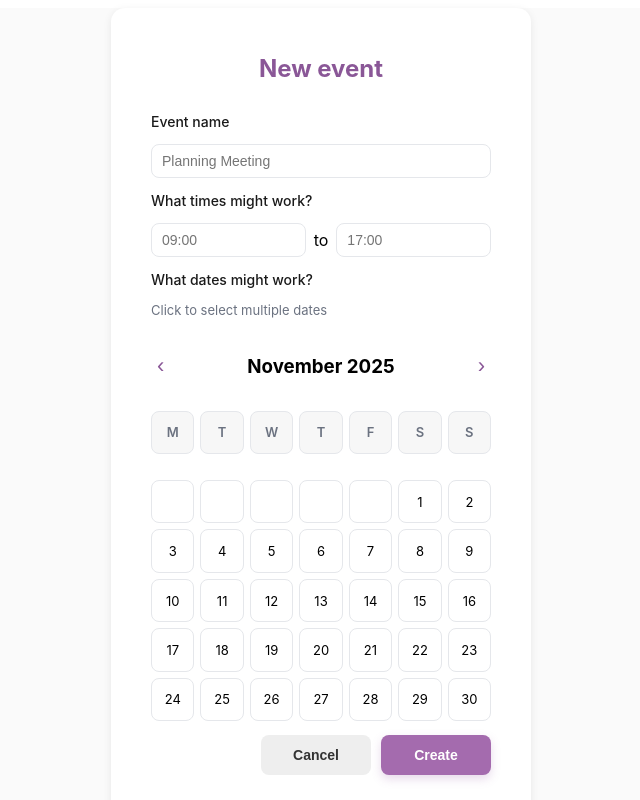
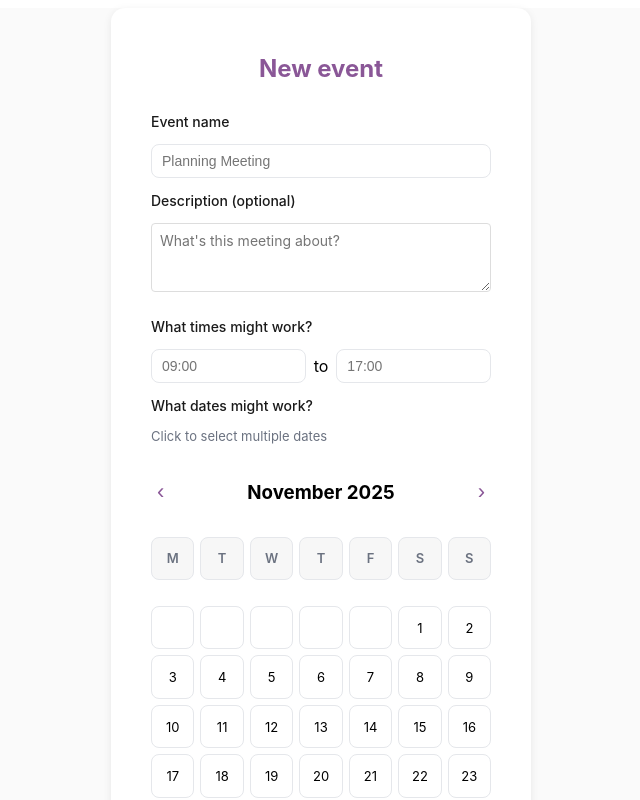
Before and after one commit to emirkaan5/when3meet-front, a React (Vite) app: page /create in a window 1280 px wide. Shown: the top 800 px of the page, without its empty margins (319-959 px from the left). Built offline with nearby package versions, Linux system fonts and the light colour scheme.

Commit message:
Enhance CreateEvent with description and async handling
Added a description field to the event creation form and modified the create function to handle asynchronous operations and save the event to the backend.

```diff
--- a/src/pages/CreateEvent.jsx
+++ b/src/pages/CreateEvent.jsx
@@ -5,6 +5,7 @@ import '../styles/create-event.css'
 
 export default function CreateEvent() {
   const [title, setTitle] = useState('')
+  const [description, setDescription] = useState('') // ADDED
   const [start, setStart] = useState('')
   const [end, setEnd] = useState('')
   const [currentDate, setCurrentDate] = useState(new Date())
@@ -51,12 +52,21 @@ export default function CreateEvent() {
     setCurrentDate(d => new Date(d.getFullYear(), d.getMonth() + 1, 1))
   }
 
-  function create() {
+  async function create() { // CHANGED: added async
     if (!title || !start || !end || !selected.length) return alert('Missing fields.')
 
     const timeRegex = /^([01]\d|2[0-3]):([0-5]\d)$/
     if (!timeRegex.test(start) || !timeRegex.test(end)) {
       alert('Enter 24h times like 09:00 / 17:30')
+      return
+    }
+
+    // ADDED: Get logged-in user
+    const user = JSON.parse(localStorage.getItem('user') || '{}')
+    const creator = user._id || user.id
+    if (!creator) {
+      alert('Please log in to create an event.')
+      navigate('/login')
       return
     }
 
@@ -66,7 +76,35 @@ export default function CreateEvent() {
     const formattedEnd   = last.toLocaleDateString('en-US', { month: 'short', day: 'numeric', year: 'numeric' })
     const dateRange = selected.length > 1 ? `${formattedStart} – ${formattedEnd}` : formattedStart
 
+    // ADDED: Calculate window for backend
+    const [startHour, startMin] = start.split(':').map(Number)
+    const [endHour, endMin] = end.split(':').map(Number)
+    const windowStart = new Date(year, month, Math.min(...selected), startHour, startMin)
+    const windowEnd = new Date(year, month, Math.max(...selected), endHour, endMin)
+
+    // ADDED: Save to backend
+    try {
+      const response = await fetch('http://localhost:50001/api/events', {
+        method: 'POST',
+        headers: { 'Content-Type': 'application/json' },
+        body: JSON.stringify({
+          title,
+          description,
+          creator,
+          window: {
+            start: windowStart.toISOString(),
+            end: windowEnd.toISOString()
+          },
+          participants: []
+        })
+      })
+
+      if (!response.ok) throw new Error('Failed to create event')
+      const savedEvent = await response.json()
+
+      // Keep your original localStorage logic
       const event = {
+        ...savedEvent, // ADDED: include backend response
         title,
         startTime: start,
         endTime: end,
@@ -81,7 +119,11 @@ export default function CreateEvent() {
       localStorage.setItem('eventData', JSON.stringify(event))
       const all = JSON.parse(localStorage.getItem('savedEvents') || '[]')
       localStorage.setItem('savedEvents', JSON.stringify([event, ...all]))
+
       navigate('/availability')
+    } catch (err) {
+      alert('Failed to create event: ' + err.message)
+    }
   }
 
   return (
@@ -91,6 +133,24 @@ export default function CreateEvent() {
 
         <label>Event name</label>
         <input value={title} onChange={e => setTitle(e.target.value)} placeholder="Planning Meeting" />
+
+        {/* ADDED: Description field */}
+        <label>Description (optional)</label>
+        <textarea
+          value={description}
+          onChange={e => setDescription(e.target.value)}
+          placeholder="What's this meeting about?"
+          rows="3"
+          style={{
+            width: '100%',
+            padding: '8px',
+            marginBottom: '12px',
+            fontFamily: 'inherit',
+            fontSize: '14px',
+            border: '1px solid #ddd',
+            borderRadius: '4px'
+          }}
+        />
 
         <label>What times might work?</label>
         <div className="time-range">
```
Lines whose indentation alone changed are shown as unchanged.
